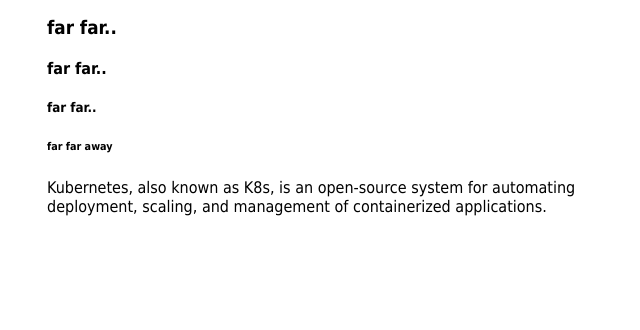
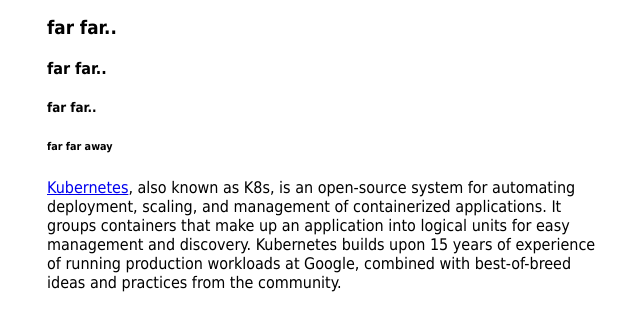
Before and after one commit to Bhodges94/test, a plain HTML site: page index.html in a window 1280 px wide. Shown: the part 112-442 px from the top of the page, without its empty margins (313-953 px from the left). Drawn offline with Linux system fonts and the light colour scheme.

Commit message:
Update index.html

```diff
--- a/index.html
+++ b/index.html
@@ -19,7 +19,12 @@
 <h6>far far away</h6>
 
 <p1>
-Kubernetes, also known as K8s, is an open-source system for automating deployment, scaling, and management of containerized applications.
+<a href="https://kubernetes.io">Kubernetes</a>, also known as K8s, is an open-source system for automating deployment, scaling, and management of containerized applications.
 </p1>
+
+<p1>
+It groups containers that make up an application into logical units for easy management and discovery. Kubernetes builds upon 15 years of experience of running production workloads at Google, combined with best-of-breed ideas and practices from the community.
+</p1>
+
 </body>
 </html>
```
